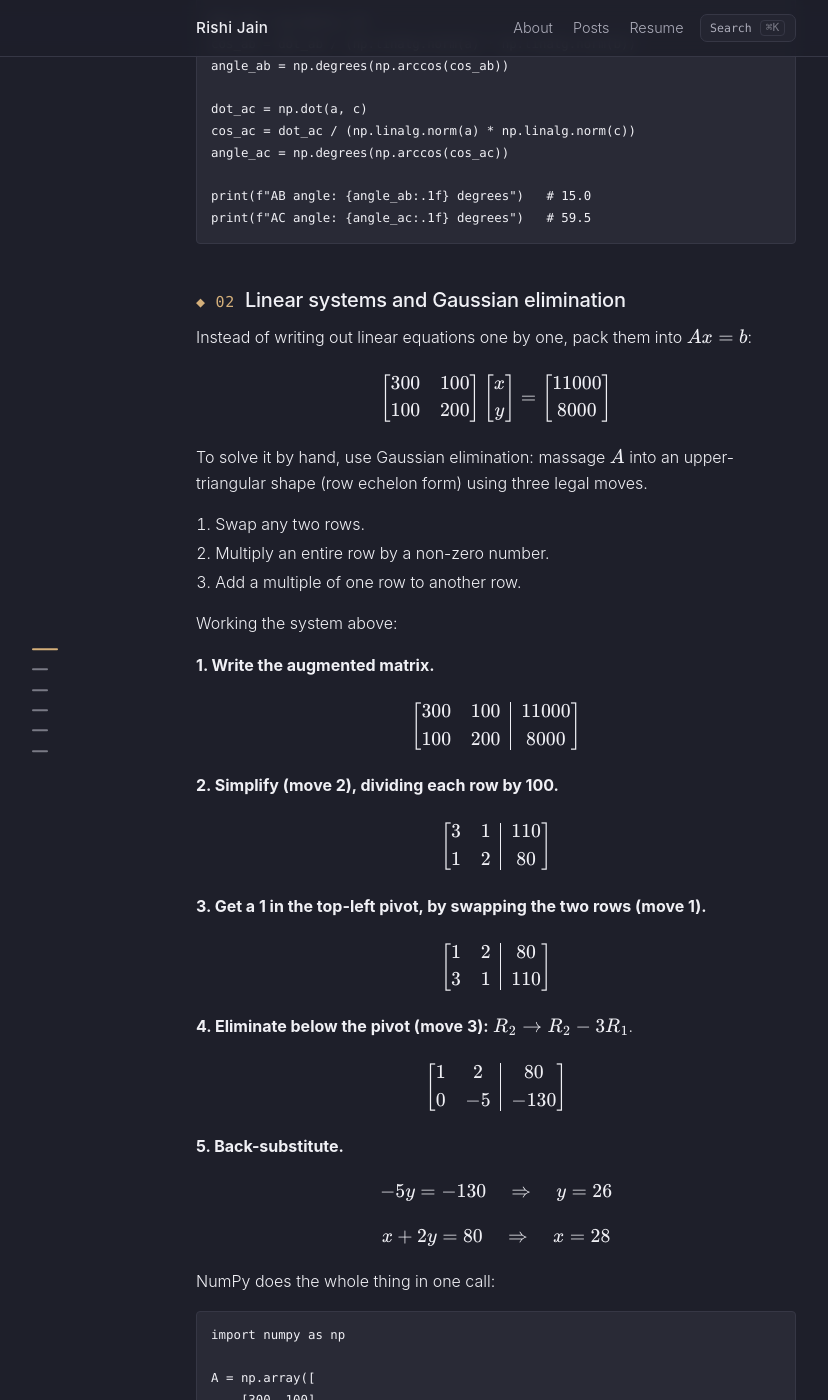
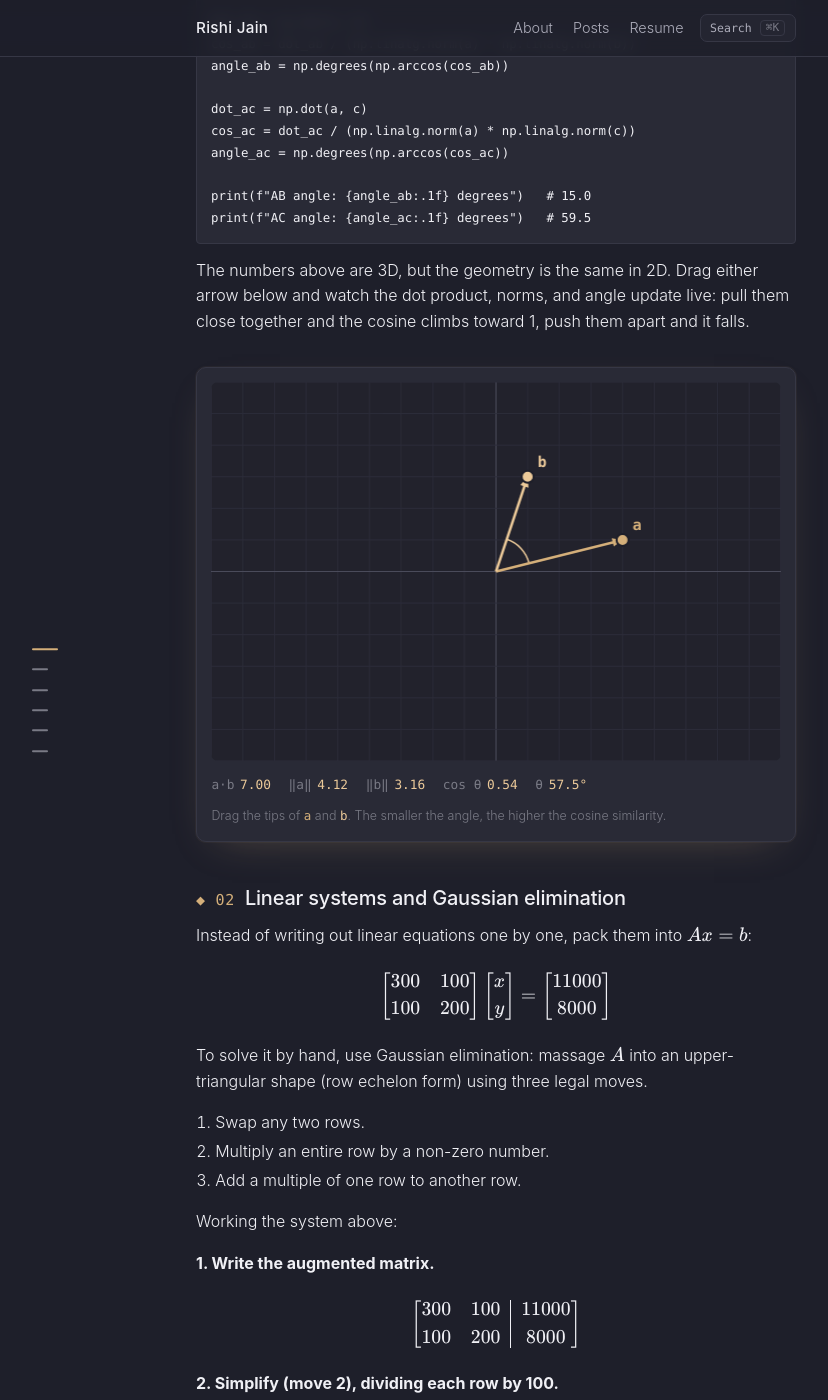
Before and after one commit to Rishi-Jain-27/rishi-jain-27.github.io, a Jekyll site: the page built from _posts/2026-05-29-basic-linear-algebra-notes.md, in a window 1280 px wide and 1400 px high, scrolled down 2708 px. Shown: the whole window, without its empty margins (144-972 px from the left). Built offline with Jekyll 4.4.1, drawn with Linux system fonts in a browser that asks for light colours.

Commit message:
Finished vector visualization widget for the linalg basics post.

````diff
--- a/_posts/2026-05-29-basic-linear-algebra-notes.md
+++ b/_posts/2026-05-29-basic-linear-algebra-notes.md
@@ -111,6 +111,10 @@ angle_ac = np.degrees(np.arccos(cos_ac))
 print(f"AB angle: {angle_ab:.1f} degrees")   # 15.0
 print(f"AC angle: {angle_ac:.1f} degrees")   # 59.5
 ```
+
+The numbers above are 3D, but the geometry is the same in 2D. Drag either arrow below and watch the dot product, norms, and angle update live: pull them close together and the cosine climbs toward 1, push them apart and it falls.
+
+{% include viz/vectors.html a="4,1" b="1,3" %}
 
 ## Linear systems and Gaussian elimination
 
````
